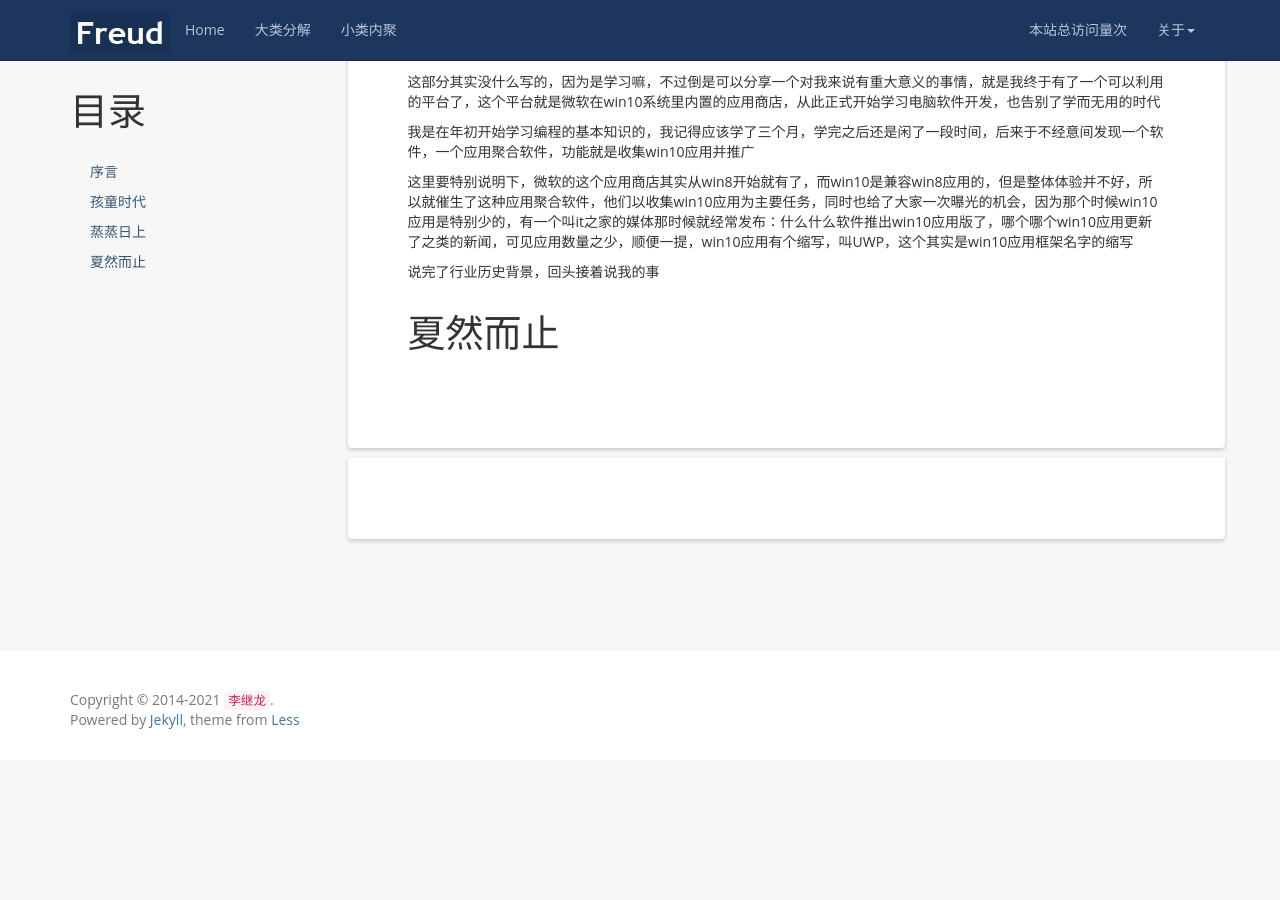
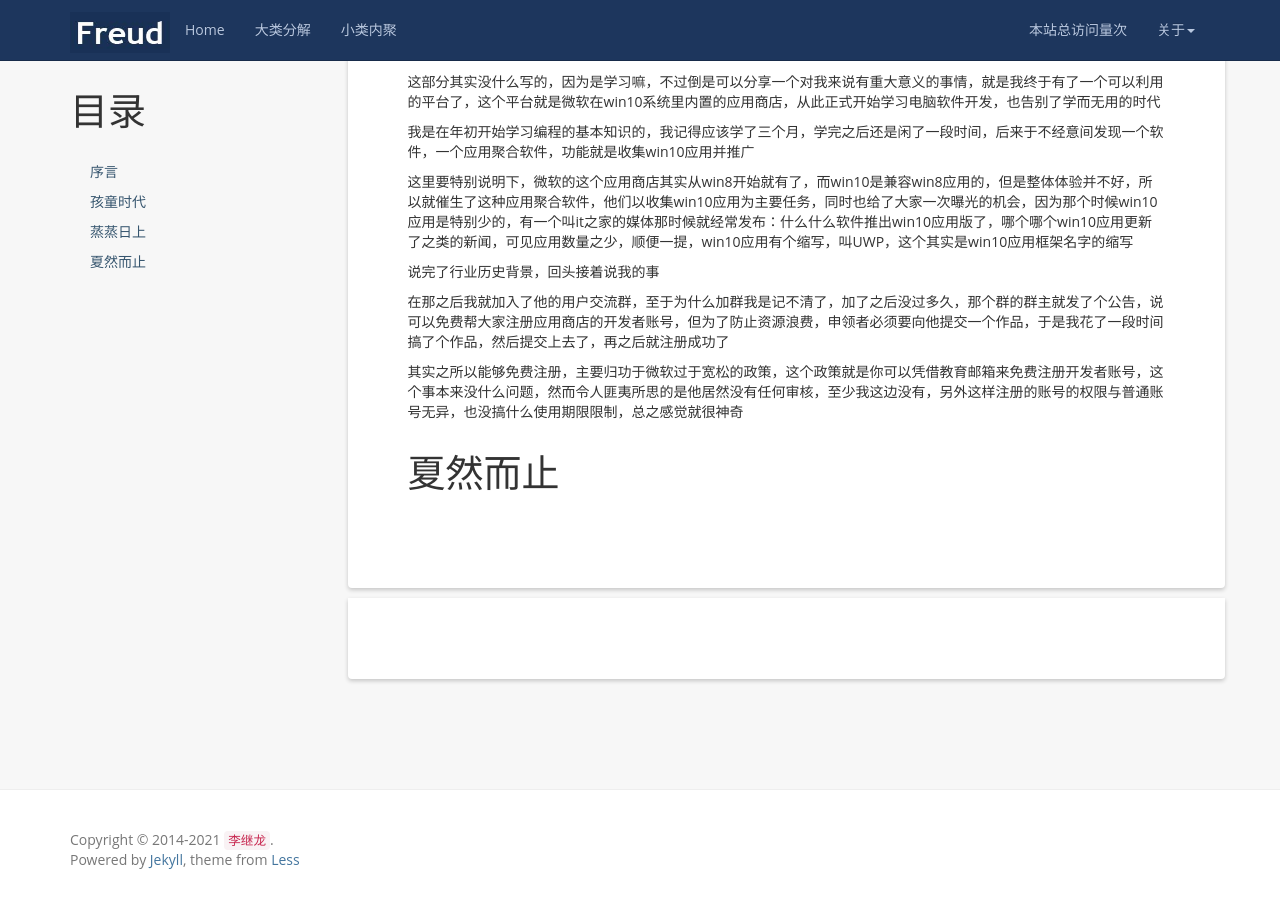
Before and after one commit to kljzndx/My-Blog, a Jekyll site: the page built from _posts/2021-07-07-autobiography.md, in a window 1280 px wide and 900 px high, scrolled down 3065 px. Built offline with Jekyll 4.4.1, drawn with Linux system fonts in a browser that asks for light colours; nearby versions of some CDN libraries; comment, search, counter and statistics services are not loaded; before the commit the page ends 3825 px from its top, so only the background shows below that.

Commit message:
完成学习编程章节编写

```diff
--- a/_posts/2021-07-07-autobiography.md
+++ b/_posts/2021-07-07-autobiography.md
@@ -121,4 +121,8 @@ tags: [自传]
 
 说完了行业历史背景，回头接着说我的事
 
+在那之后我就加入了他的用户交流群，至于为什么加群我是记不清了，加了之后没过多久，那个群的群主就发了个公告，说可以免费帮大家注册应用商店的开发者账号，但为了防止资源浪费，申领者必须要向他提交一个作品，于是我花了一段时间搞了个作品，然后提交上去了，再之后就注册成功了
+
+其实之所以能够免费注册，主要归功于微软过于宽松的政策，这个政策就是你可以凭借教育邮箱来免费注册开发者账号，这个事本来没什么问题，然而令人匪夷所思的是他居然没有任何审核，至少我这边没有，另外这样注册的账号的权限与普通账号无异，也没搞什么使用期限限制，总之感觉就很神奇
+
 # 夏然而止
```
